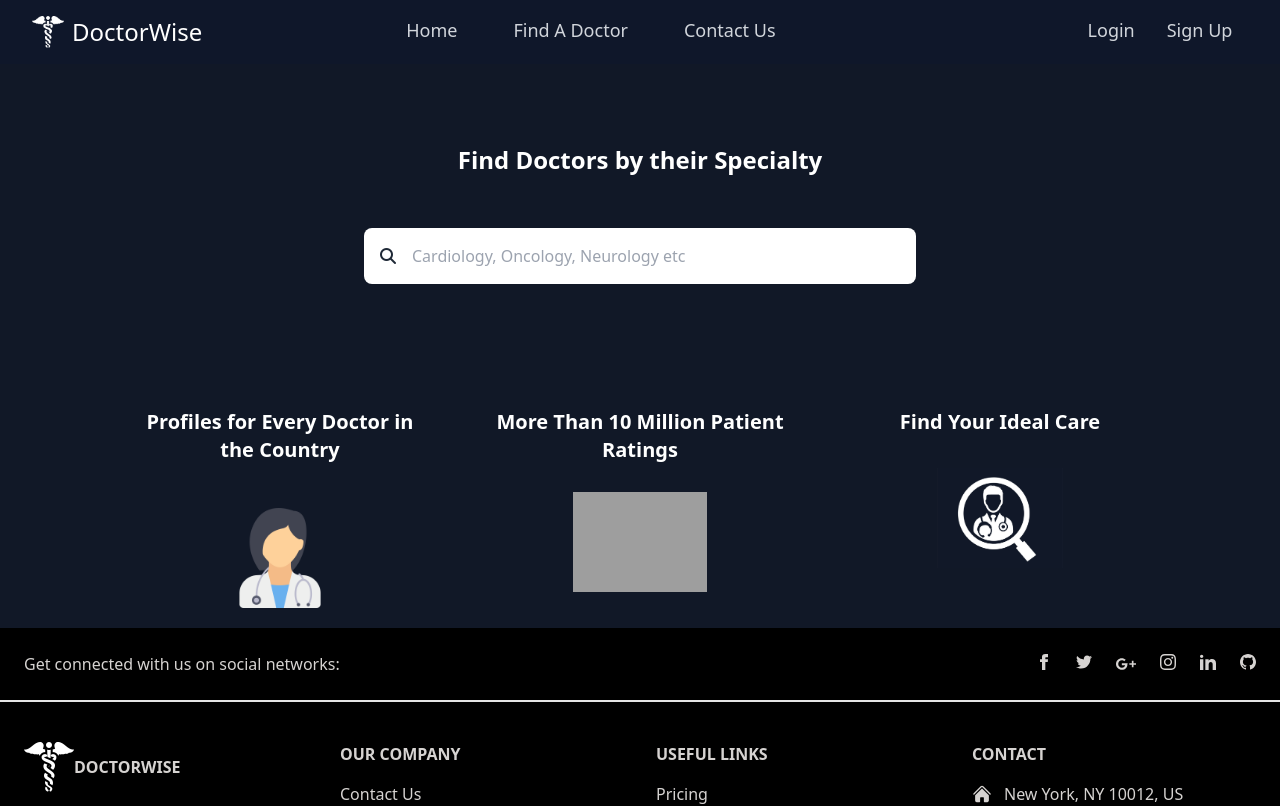
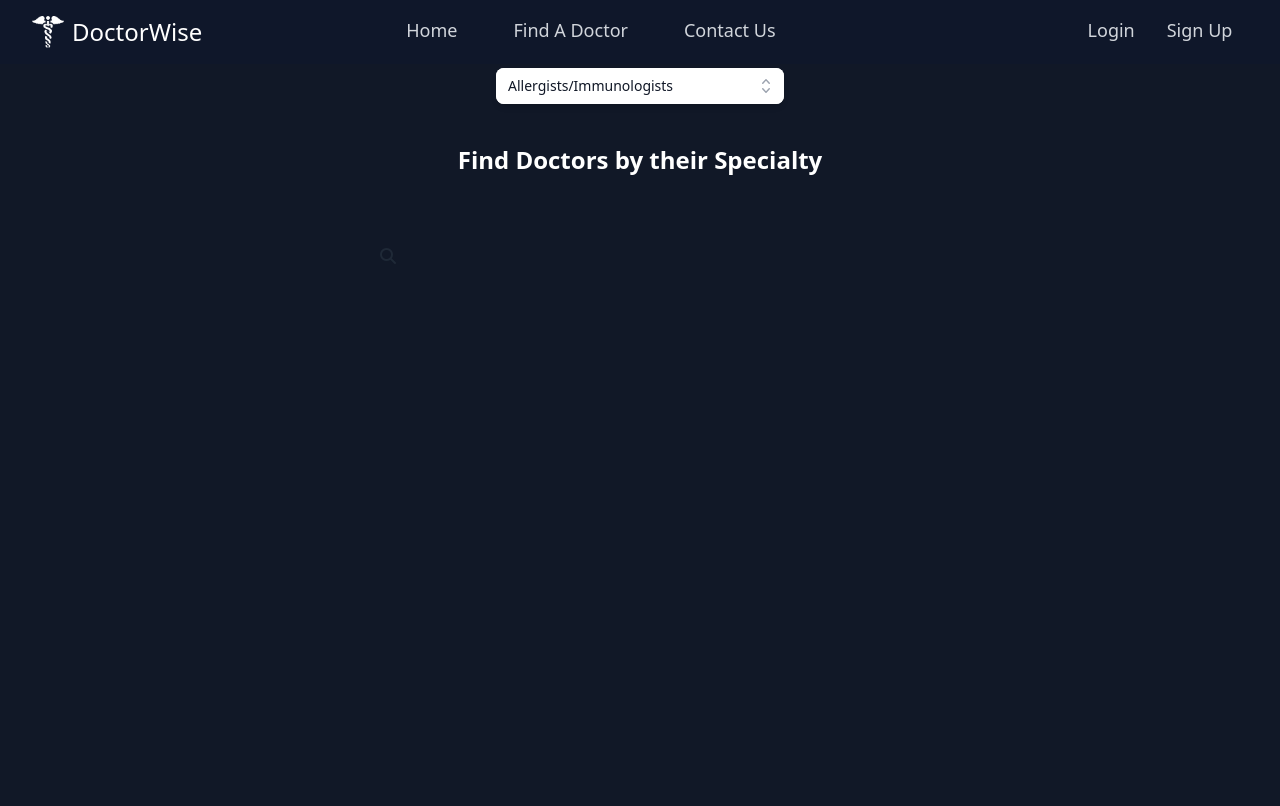
Before and after one commit to Rohit-Dey/DoctorWise-GDSC, a React (Create React App) app: page /finddoctor in a window 1280 px wide. Shown: the top 806 px of the page. Built offline with nearby package versions, Linux system fonts and the light colour scheme; grey boxes are pictures that could not be loaded.

Commit message:
search bar

```diff
--- a/package.json
+++ b/package.json
@@ -3,13 +3,17 @@
   "version": "0.1.0",
   "private": true,
   "dependencies": {
-    "@headlessui/react": "^1.7.13",
+    "@algolia/autocomplete-js": "^1.8.3",
+    "@headlessui/react": "^1.7.14",
+    "@heroicons/react": "^2.0.17",
     "@testing-library/jest-dom": "^5.16.5",
     "@testing-library/react": "^13.4.0",
     "@testing-library/user-event": "^13.5.0",
     "mongoose": "^7.0.3",
     "react": "^18.2.0",
     "react-dom": "^18.2.0",
+    "react-icon": "^1.0.0",
+    "react-icons": "^4.8.0",
     "react-router-dom": "^6.10.0",
     "react-scripts": "5.0.1",
     "react-toastify": "^9.1.2",
--- /dev/null
+++ b/src/components/AutoCompleteSearchBar.js
@@ -0,0 +1,116 @@
+import { Fragment, useState } from "react";
+import { Combobox, Transition } from "@headlessui/react";
+import { CheckIcon, ChevronUpDownIcon } from "@heroicons/react/20/solid";
+
+const people = [
+  { id: 1, name: "Allergists/Immunologists" },
+  { id: 2, name: "Anesthesiologists" },
+  { id: 3, name: "Cardiologists" },
+  { id: 4, name: "Dermatologists" },
+  { id: 5, name: "Colon/ Rectal Surgeons" },
+  { id: 6, name: "Medicine Specialists" },
+  { id: 7, name: "Family Physicians" },
+  { id: 8, name: "Gastroenterologists" },
+  { id: 9, name: "Gynecologists" },
+  { id: 10, name: "Hematologists" },
+  { id: 11, name: "Nephrologists" },
+  { id: 12, name: "Neurologists" },
+  { id: 13, name: "Oncologists"},
+  { id: 14, name: "Ophthalmologists" },
+  { id: 15, name: "Pathologists" },
+  { id: 16, name: "Psychiatrists" },
+  { id: 17, name: "Pulmonologists" },
+  { id: 18, name: "Radiologists"},
+  { id: 19, name: "Rheumatologists" },
+  { id: 20, name: "Urologists" },
+];
+
+export default function Example() {
+  const [selected, setSelected] = useState(people[0]);
+  const [query, setQuery] = useState("");
+
+  const filteredPeople =
+    query === ""
+      ? people
+      : people.filter((person) =>
+          person.name
+            .toLowerCase()
+            .replace(/\s+/g, "")
+            .includes(query.toLowerCase().replace(/\s+/g, ""))
+        );
+
+  return (
+    <div className="flex justify-center items-center h-screen">
+      <div className="fixed top-16 w-72">
+        <Combobox value={selected} onChange={setSelected}>
+          <div className="relative mt-1">
+            <div className="relative w-full cursor-default overflow-hidden rounded-lg bg-white text-left shadow-md focus:outline-none focus-visible:ring-2 focus-visible:ring-white focus-visible:ring-opacity-75 focus-visible:ring-offset-2 focus-visible:ring-offset-teal-300 sm:text-sm">
+              <Combobox.Input
+                className="w-full border-none py-2 pl-3 pr-10 text-sm leading-5 text-gray-900 focus:ring-0"
+                displayValue={(person) => person.name}
+                onChange={(event) => setQuery(event.target.value)}
+              />
+              <Combobox.Button className="absolute inset-y-0 right-0 flex items-center pr-2">
+                <ChevronUpDownIcon
+                  className="h-5 w-5 text-gray-400"
+                  aria-hidden="true"
+                />
+              </Combobox.Button>
+            </div>
+            <Transition
+              as={Fragment}
+              leave="transition ease-in duration-100"
+              leaveFrom="opacity-100"
+              leaveTo="opacity-0"
+              afterLeave={() => setQuery("")}
+            >
+              <Combobox.Options className="absolute mt-1 max-h-60 w-full overflow-auto rounded-md bg-white py-1 text-base shadow-lg ring-1 ring-black ring-opacity-5 focus:outline-none sm:text-sm">
+                {filteredPeople.length === 0 && query !== "" ? (
+                  <div className="relative cursor-default select-none py-2 px-4 text-gray-700">
+                    Nothing found.
+                  </div>
+                ) : (
+                  filteredPeople.map((person) => (
+                    <Combobox.Option
+                      key={person.id}
+                      className={({ active }) =>
+                        `relative cursor-default select-none py-2 pl-10 pr-4 ${
+                          active ? "bg-teal-600 text-white" : "text-gray-900"
+                        }`
+                      }
+                      value={person}
+                    >
+                      {({ selected, active }) => (
+                        <>
+                          <span
+                            className={`block truncate ${
+                              selected ? "font-medium" : "font-normal"
+                            }`}
+                          >
+                            {person.name}
+                          </span>
+                          {selected ? (
+                            <span
+                              className={`absolute inset-y-0 left-0 flex items-center pl-3 ${
+                                active ? "text-white" : "text-teal-600"
+                              }`}
+                            >
+                              <CheckIcon
+                                className="h-5 w-5"
+                                aria-hidden="true"
+                              />
+                            </span>
+                          ) : null}
+                        </>
+                      )}
+                    </Combobox.Option>
+                  ))
+                )}
+              </Combobox.Options>
+            </Transition>
+          </div>
+        </Combobox>
+      </div>
+    </div>
+  );
+}
--- a/src/components/Finddoctor.js
+++ b/src/components/Finddoctor.js
@@ -1,5 +1,5 @@
 import React from "react";
-
+import AutocompleteSearchBar from "./AutoCompleteSearchBar";
 function Finddoctor() {
   return (
    <>
@@ -11,8 +11,8 @@ function Finddoctor() {
 
         <div class="relative">
           <i class="absolute fa fa-search text-gray-800 top-5 left-4"></i>
-          <input type="text" class="bg-white h-14 w-full px-12 rounded-lg focus:outline-none hover:cursor-pointer" name="" placeholder="Cardiology, Oncology, Neurology etc"/>
 
+          <AutocompleteSearchBar />
         </div>
        </div>
   </div>
```
Also changed, not shown: 1 other file (tests, documents, lock files or other folders).
